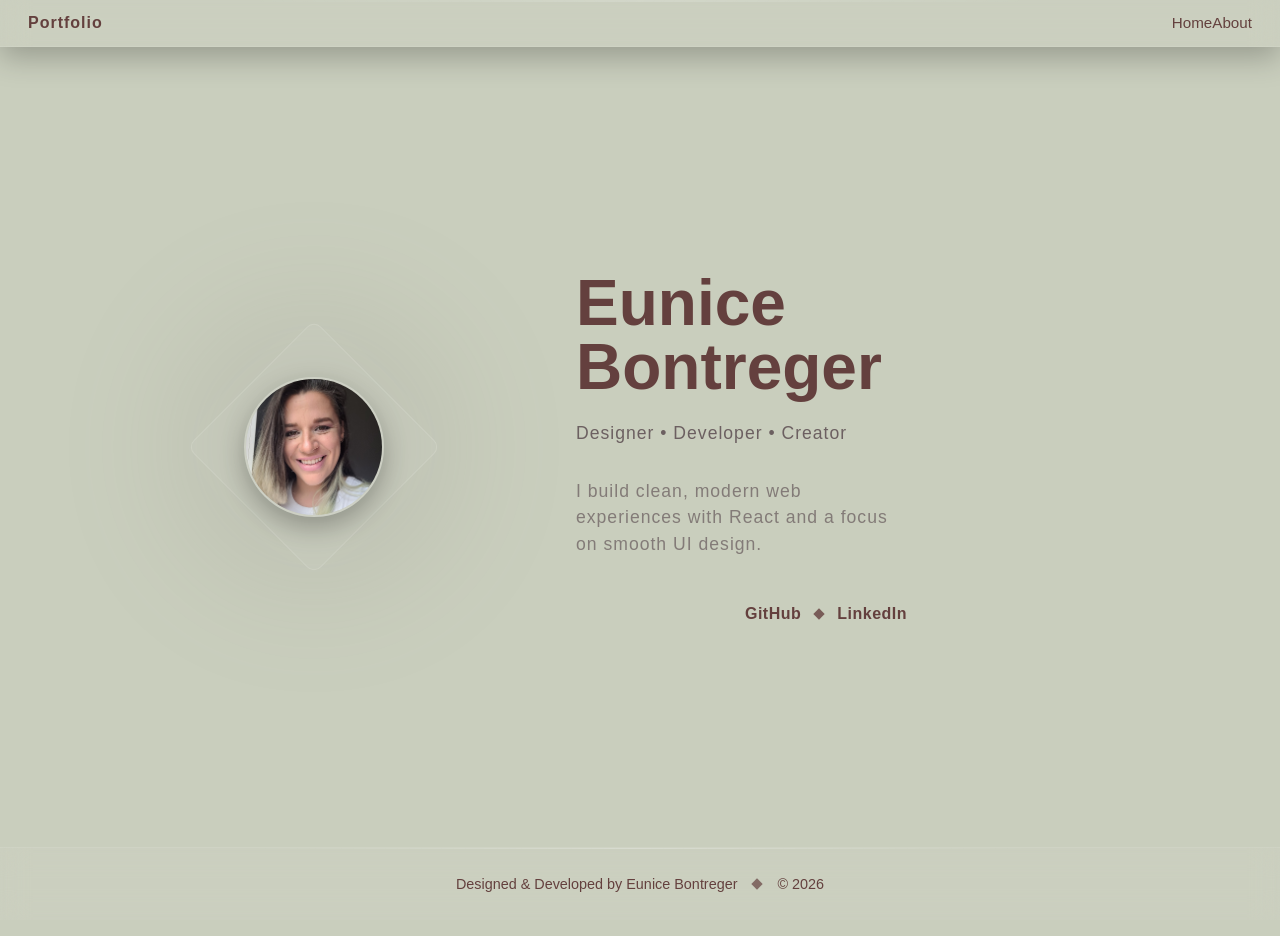
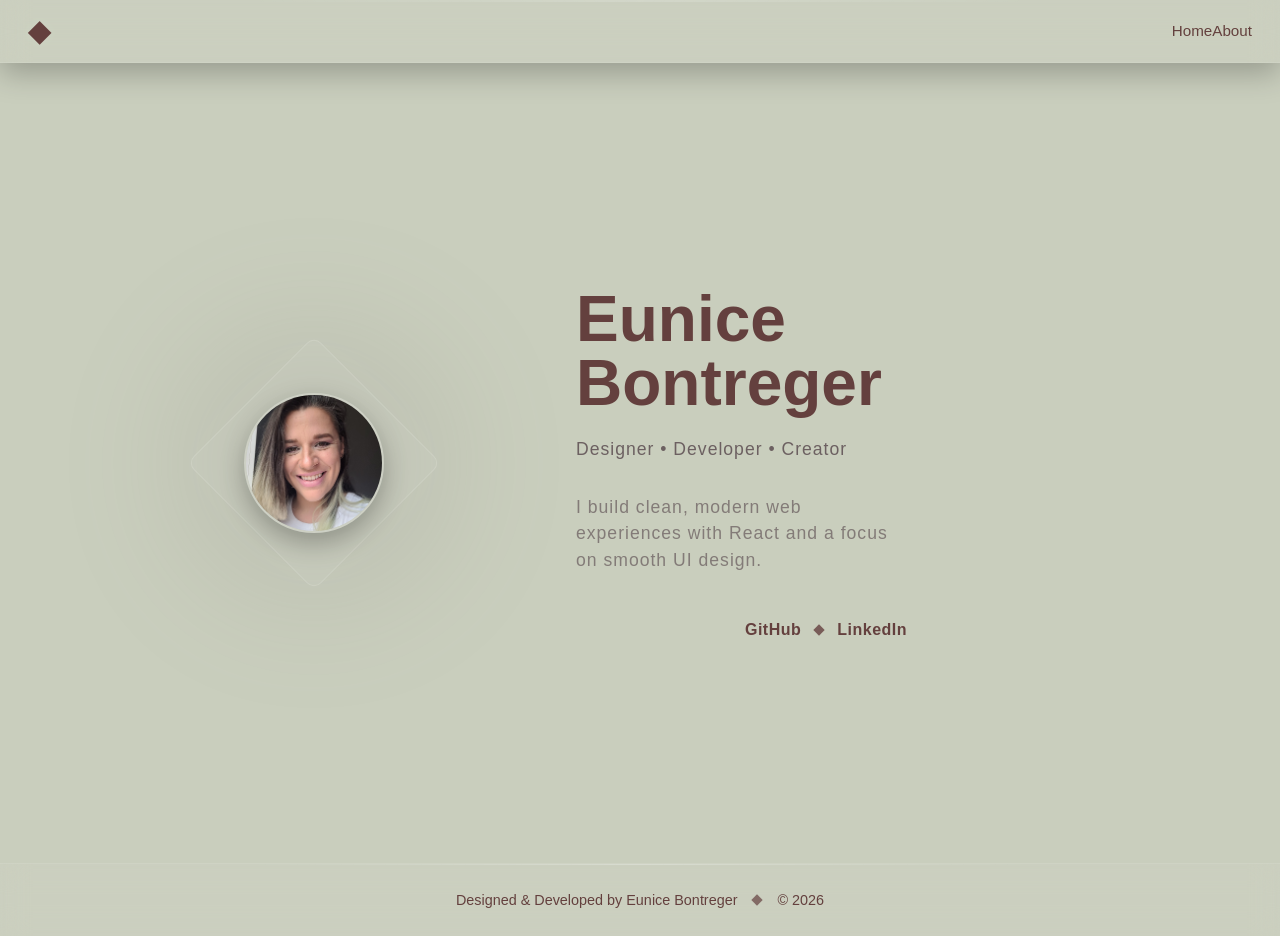
Before and after one commit to Euni-B/pivot-code, a React (Vite) app in the folder my-profile/: page / in a window 1280 px wide. Built offline with nearby package versions, Linux system fonts and the light colour scheme.

Commit message:
06-02.classwork

```diff
--- a/my-profile/src/components/NavBar.tsx
+++ b/my-profile/src/components/NavBar.tsx
@@ -8,7 +8,9 @@ function NavBar() {
         <header className="navbar">
 
             <div className="nav-left">
-                <div className="logo">Portfolio</div>
+                <div className="logo">
+                    ◆
+                </div>
             </div>
 
 
--- a/my-profile/src/styles/NavBar.css
+++ b/my-profile/src/styles/NavBar.css
@@ -108,3 +108,8 @@
 
   opacity: 0.7;
 }
+.logo {
+  color: var(--text-primary);
+  font-size: 1.8rem;
+  font-weight: 700;
+}
```
